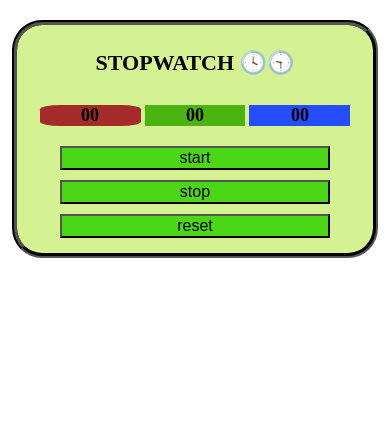
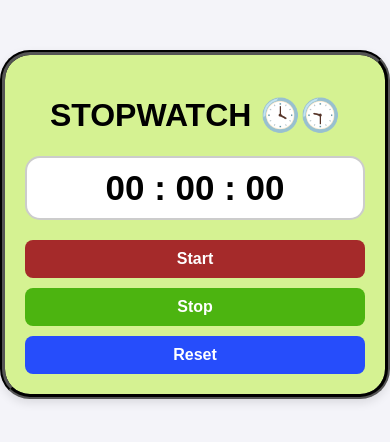
Before and after one commit to afsheen-kanwal/stopwatches-, a plain HTML site: page index.html in a window 390 px wide. Drawn offline with Linux system fonts and the light colour scheme.

Commit message:
Add files via upload

```diff
--- a/app.js
+++ b/app.js
@@ -1,56 +1,53 @@
-var getmin= document.querySelector("#start")
-var getsec= document.querySelector("#stop")
-var getmsec= document.querySelector("#reset")
+var minDisplay = document.querySelector("#min");
+var secDisplay = document.querySelector("#sec");
+var msecDisplay = document.querySelector("#msec");
+var startBtn = document.querySelector("#startBtn");
 
-var jsmin= 0
-var jssec= 0
-var jsmsec= 0
-var afsheen;
+var minutes = 0;
+var seconds = 0;
+var milliseconds = 0;
+var interval;
 
-function start(){
-    if (afsheen !== null) return;
+function formatTime(val) {
+    return val < 10 ? "0" + val : val;
+}
 
-    document.getElementById("start").disabled = true;
+function startTimer() {
+    if (interval) return;
 
-    afsheen = setInterval(function(){
-        jsmsec++;
-        getmsec.innerHTML = jsmsec;
+    startBtn.disabled = true;
 
-        if(jsmsec >= 100){
-            jssec++;
-            getsec.innerHTML = jssec;
-            jsmsec = 0;
+    interval = setInterval(function () {
+        milliseconds++;
+        msecDisplay.innerHTML = formatTime(milliseconds);
+
+        if (milliseconds >= 100) {
+            seconds++;
+            secDisplay.innerHTML = formatTime(seconds);
+            milliseconds = 0;
         }
 
-        if (jssec >= 60){
-            jsmin++;
-            getmin.innerHTML = jsmin;
-            jssec = 0;
+        if (seconds >= 60) {
+            minutes++;
+            minDisplay.innerHTML = formatTime(minutes);
+            seconds = 0;
         }
-
     }, 10);
 }
 
-function stop(){
-    clearInterval(afsheen);
-    afsheen = null;  //
-
-    document.getElementById("start").disabled = false;
+function stopTimer() {
+    clearInterval(interval);
+    interval = null;
+    startBtn.disabled = false;
 }
 
+function resetTimer() {
+    stopTimer();
+    minutes = 0;
+    seconds = 0;
+    milliseconds = 0;
 
-
-function reset(){
-    clearInterval(afsheen);
-    afsheen = null;
-
-    jsmin = 0;
-    jssec = 0;
-    jsmsec = 0;
-
-    getmin.innerHTML = jsmin;
-    getsec.innerHTML = jssec;
-    getmsec.innerHTML = jsmsec;
-
-    document.getElementById("start").disabled = false;
+    minDisplay.innerHTML = "00";
+    secDisplay.innerHTML = "00";
+    msecDisplay.innerHTML = "00";
 }
--- a/index.html
+++ b/index.html
@@ -1,100 +1,86 @@
 <!DOCTYPE html>
 <html lang="en">
-
 <head>
     <meta charset="UTF-8">
     <meta name="viewport" content="width=device-width, initial-scale=1.0">
-    <title>Stopwatch</title>
-
-    <style>
-        h2 {
-            display: inline-block;
-            width: 20%;
-
-        }
-
-        #start {
-            background-color: brown;
-            border-radius: 20%;
-        }
-
-        #stop {
-            background-color: rgb(76, 180, 16);
-        }
-
-        #reset {
-            background-color: rgb(38, 77, 251);
+    <title>Document</title>
+    <style>body {
+    font-family: Arial, sans-serif;
+    background-color: #f4f4f9;
+    margin: 0;
+    display: flex;
+    justify-content: center;
+    align-items: center;
+margin-top: 50px;
 }
 
 .main {
     border: 5px groove black;
     border-radius: 30px;
     background-color: rgb(213, 242, 146);
-            width: 30%;
-            padding: 5px;
-            margin: auto;
-            margin-top: 20px;
-            padding-bottom: 30px;
+    width: 350px;
+    padding: 20px;
     text-align: center;
+    box-shadow: 0px 4px 10px rgba(0, 0, 0, 0.1);
 }
 
-
-        button {
-
-            transition: 0.3ms;
-            background-color: rgb(76, 215, 22);
-            width: 23%;
-            font-size: large;
-        }
-        /* Tablets */
-@media (max-width: 768px) {
-    .main {
-        width: 60%;
+.time {
+    font-size: 35px;
+    font-weight: bold;
+    margin: 20px 0;
+    background: white;
+    padding: 10px;
+    border-radius: 15px;
+    border: 2px solid #ccc;
 }
 
-    h2 {
-        width: 25%;
-        font-size: 20px;
+.buttons {
+    display: flex;
+    justify-content: space-between;
+    gap: 5px;
 }
 
 button {
-        width: 30%;
+    flex: 1;
+    padding: 10px;
     font-size: medium;
-    }
+    cursor: pointer;
+    border: none;
+    border-radius: 8px;
+    color: white;
+    font-weight: bold;
+    transition: 0.2s;
 }
 
-/* Mobile */
+#startBtn {
+    background-color: brown;
+}
+
+button:nth-child(2) {
+    background-color: rgb(76, 180, 16);
+}
+
+button:nth-child(3) {
+    background-color: rgb(38, 77, 251);
+}
+
+button:disabled {
+    opacity: 0.6;
+    cursor: not-allowed;
+}
+
+/* Responsive for Mobile */
 @media (max-width: 480px) {
     .main {
         width: 90%;
-        padding: 10px;
     }
-
-    h1 {
-        font-size: 22px;
-    }
-
-    h2 {
-        width: 30%;
-        font-size: 18px;
-    }
-
-    button {
-        width: 80%;
-        margin: 5px 0;
-        font-size: medium;
-    }
-
-    .button {
-        display: flex;
+    .buttons {
         flex-direction: column;
-        align-items: center;
+        gap: 10px;
     }
 }
 </style>
-
 </head>
-
 <body>
 
     <div class="main">
@@ -102,49 +88,18 @@
             <h1>STOPWATCH 🕓🕤</h1>
         </div>
         <div class="time">
-            <h2 id="start">00</h2>
-            <h2 id="stop">00</h2>
-            <h2 id="reset">00</h2>
+            <span id="min">00</span> :
+            <span id="sec">00</span> :
+            <span id="msec">00</span>
         </div>
-
-        <div class="button">
-            <button   onclick="start()">start </button>
-            <button  onclick="stop()">stop </button>
-            <button  onclick="reset()">reset </button>
-
+        <div class="buttons">
+            <button id="startBtn" onclick="startTimer()">Start</button>
+            <button onclick="stopTimer()">Stop</button>
+            <button onclick="resetTimer()">Reset</button>
         </div>
-
     </div>
-
-
-
-
-
-
-
-
-
-
-
-
-
-
-
-
-
-
-
-
-
-
-
-
-
-
-
 
 
     <script src="app.js"></script>
 </body>
-
 </html>
```
Lines whose indentation alone changed are shown as unchanged.
